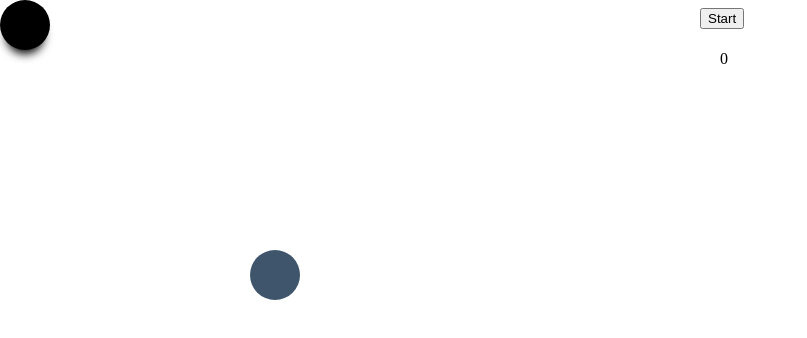
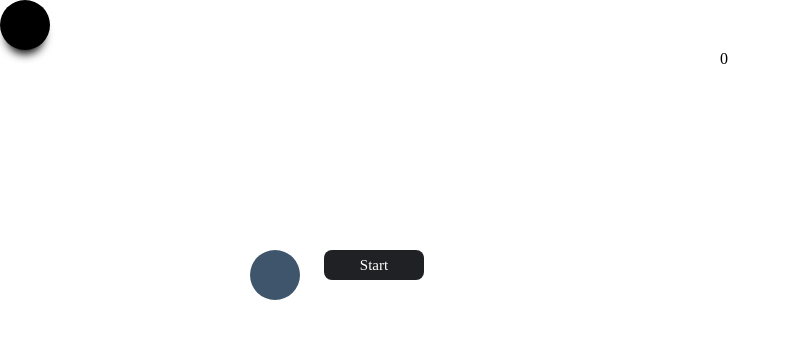
Before and after one commit to souravchiku/React-Assignment-4---Timed-Golf, a React app: page / in a window 1280 px wide. Shown: the whole page, without its empty margins (0-807 px from the left). Built offline with nearby package versions, Linux system fonts and the light colour scheme.

Commit message:
second commit

```diff
--- a/src/components/App.js
+++ b/src/components/App.js
@@ -28,7 +28,7 @@ import React, { Component, useState, useEffect } from "react";
 import "../styles/App.css";
 
 const App = () => {
-  const [moveBall, setMoveBall] = useState(false);
+  const [moveBall, setMoveBall] = useState(true);
   const [time, setTime] = useState(0);
   const [interval,setinter]=useState(0);
   const [ballPosition, setBallPosition] = useState({
@@ -69,8 +69,8 @@ const App = () => {
   };
   useEffect(() => {
     if (ballPosition.left === 250 && ballPosition.top === 250) {
-      clearInterval(interval)
-      setMoveBall(moveBall=>false)}
+      clearInterval(interval);
+      setMoveBall(moveBall=> false)}
       if(moveBall){
         document.addEventListener("keydown",handleListener);
         return()=>(
--- a/src/styles/App.css
+++ b/src/styles/App.css
@@ -19,7 +19,28 @@
   height: 60px;
 
 }
+.playground{
+	width:50%;
+    height:50%;
+    margin: auto;
+	margin-top: 250px;
 
+}
+body html .root {
+    height: 100%;
+}
+.start{
+  font-family: "Fredoka One", cursive;
+
+    background-color: #202124;
+  color: white;
+  height: 30px;
+  font-size: 15px;
+  border-radius:8px;
+  border: none;
+  width: 100px;
+
+}
 
 .ball {
   background-color: black;
@@ -43,10 +64,3 @@
   width: 50px;
   border-radius: 30px;
 }
-
-.start{
-  text-align: center;
-  position: absolute;
-  left: 700px;
-
-}
```
